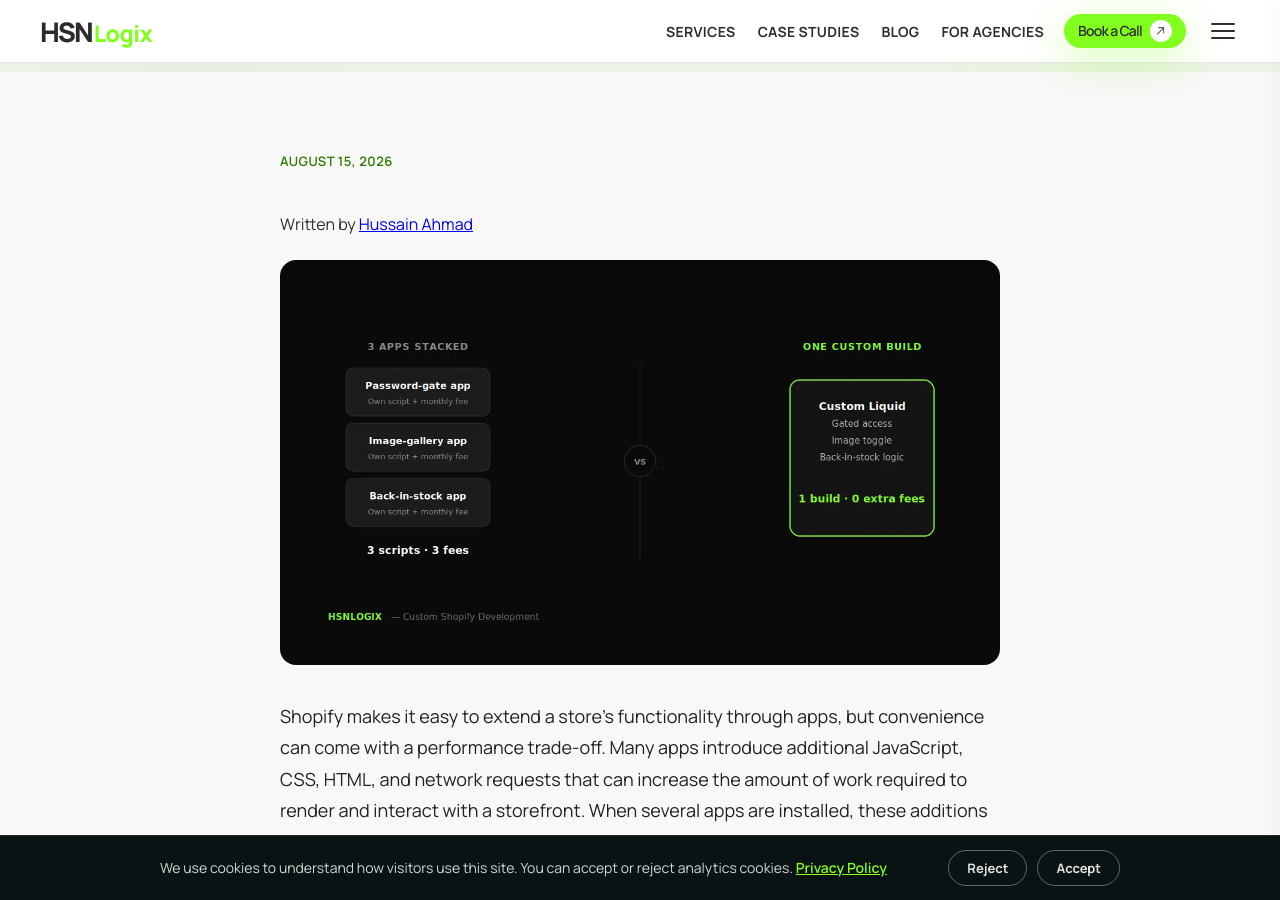
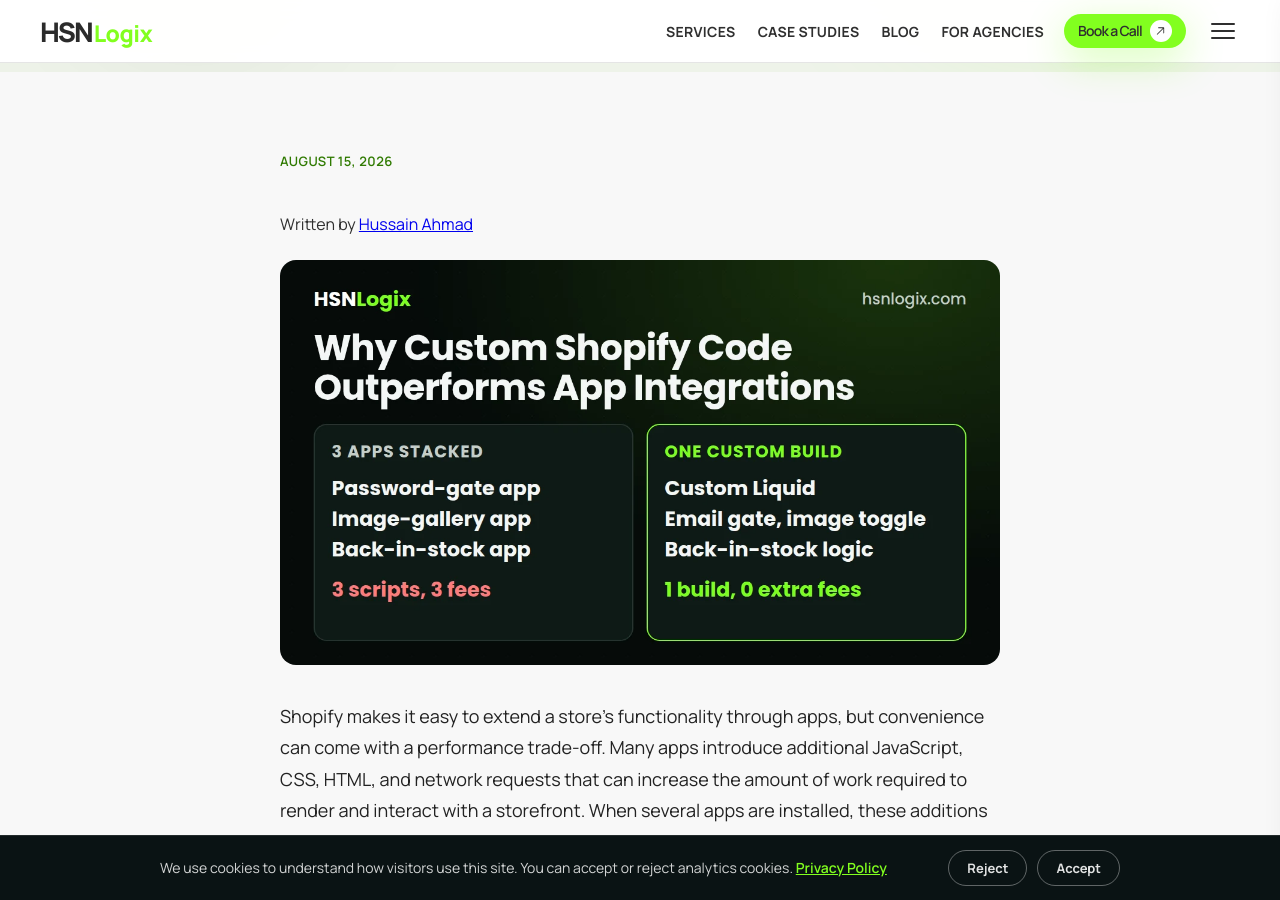
Before and after one commit to gr8ahmad/hsnlogix, a Jekyll site: the page built from _posts/2026-08-15-why-custom-shopify-code-outperforms-app-integrations.md, in a window 1280 px wide and 900 px high, scrolled down 328 px. Built offline with Jekyll 4.4.1, drawn with Linux system fonts in a browser that asks for light colours; a script that is not in the unit is left out.

Commit message:
Blog: redraw images in older posts with larger text, correct price ranges on cost post featured image
Co-Authored-By: Claude Sonnet 5.5 <noreply@anthropic.com>
Claude-Session: https://claude.ai/code/session_01Q8koFxdAd9NzyBHNvD92iR

```diff
--- a/_posts/2026-08-15-why-custom-shopify-code-outperforms-app-integrations.md
+++ b/_posts/2026-08-15-why-custom-shopify-code-outperforms-app-integrations.md
@@ -15,7 +15,7 @@ The performance impact varies considerably depending on how each app is implemen
 
 ## The Real Cost of App Stacking
 
-<img src="{{ '/blog-images/inbody-1-app-stacking-cost.webp' | relative_url }}" alt="Page weight and load delay compound with every app added" width="1200" height="480" loading="lazy" decoding="async">
+<img src="{{ '/blog-images/inbody-1-app-stacking-cost.webp' | relative_url }}" alt="Page weight and load delay compound with every app added" width="1200" height="660" loading="lazy" decoding="async">
 
 Here's the part most Shopify store owners never connect: the sluggishness they've learned to live with usually isn't a Shopify problem, it's an app problem.
 
@@ -43,7 +43,7 @@ Each of those features has an app built specifically for it: a password-gate app
 
 Instead, the entire experience was built with [custom Liquid theme development]({{ '/services/theme-development/' | relative_url }}): the email-gated reveal, a Swiper-based carousel handling the model/flat-lay toggle, back-in-stock logic wired directly into the theme, and compare-at pricing displayed natively wherever a discount applied. The result functioned identically to what three apps would have delivered, without three apps' worth of scripts competing for the same page load, and without three recurring line items on the merchant's app bill.
 
-<img src="{{ '/blog-images/inbody-2-case-studies.webp' | relative_url }}" alt="Case study comparison: booking without a booking app, and a gated sale built with custom Liquid instead of three apps" width="1200" height="420" loading="lazy" decoding="async">
+<img src="{{ '/blog-images/inbody-2-case-studies.webp' | relative_url }}" alt="Case study comparison: booking without a booking app, and a gated sale built with custom Liquid instead of three apps" width="1200" height="560" loading="lazy" decoding="async">
 
 ## When an Additional App Actually Makes Sense
 
@@ -55,7 +55,7 @@ The problem isn't apps in general, it's using an app to do something Shopify's o
 
 A useful question to ask before installing anything: does this feature need to talk to a system outside Shopify, or does it just need to look and behave a certain way inside a page Shopify already controls? The first case is a legitimate reason to reach for an app. The second is usually a sign that a focused custom implementation may be able to deliver the same functionality without adding another app, another monthly fee, or another dependency the store now has to maintain indefinitely.
 
-<img src="{{ '/blog-images/inbody-3-when-app-makes-sense.webp' | relative_url }}" alt="Decision test: does the feature need to talk to a system outside Shopify, or can it be built with custom code" width="1200" height="420" loading="lazy" decoding="async">
+<img src="{{ '/blog-images/inbody-3-when-app-makes-sense.webp' | relative_url }}" alt="Decision test: does the feature need to talk to a system outside Shopify, or can it be built with custom code" width="1200" height="640" loading="lazy" decoding="async">
 
 ## Concluding Remarks
 
```
Also changed, not shown: _posts/2026-08-16-how-much-does-a-custom-shopify-store-cost-2026.md (+1 -1 lines), blog-images/featured-custom-code-vs-apps.webp, blog-images/featured-shopify-cost-2026.webp, blog-images/inbody-1-app-stacking-cost.webp, blog-images/inbody-1-cost-components.webp, blog-images/inbody-2-case-studies.webp, blog-images/inbody-3-when-app-makes-sense.webp.
